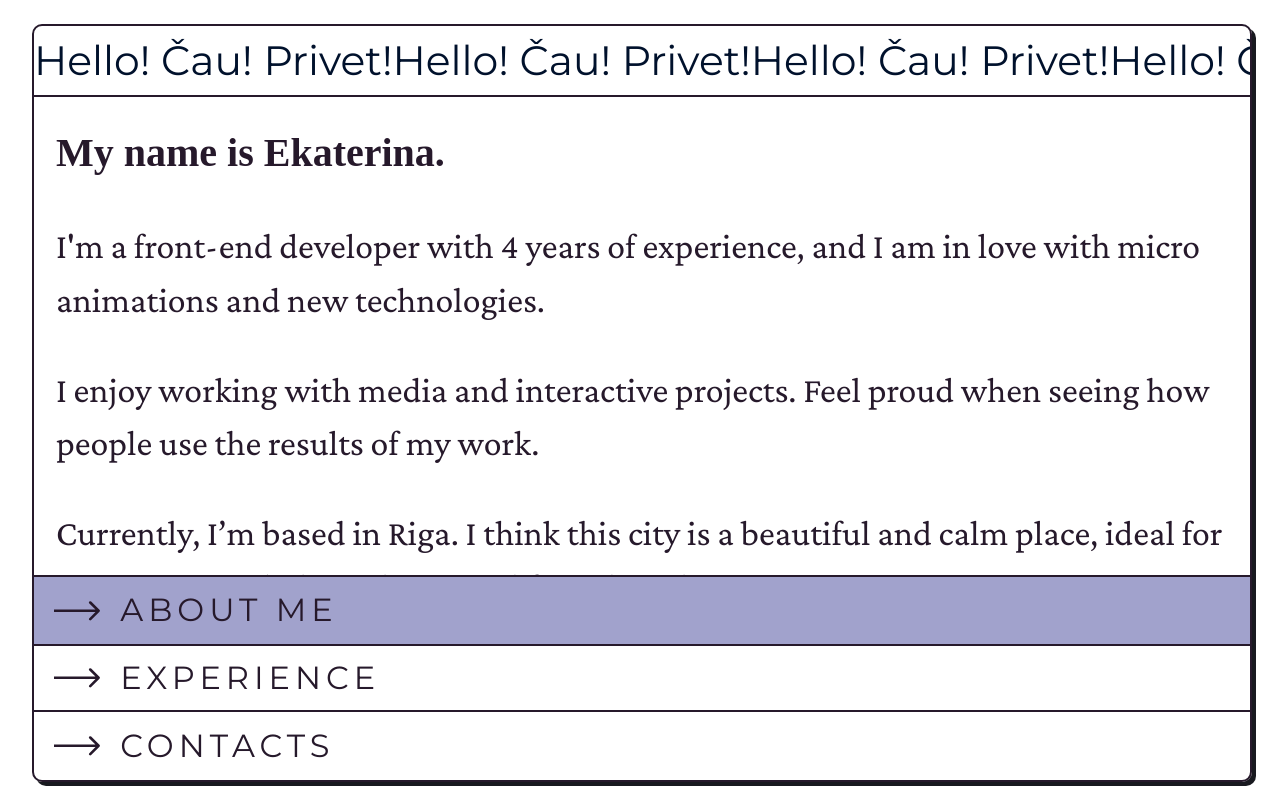
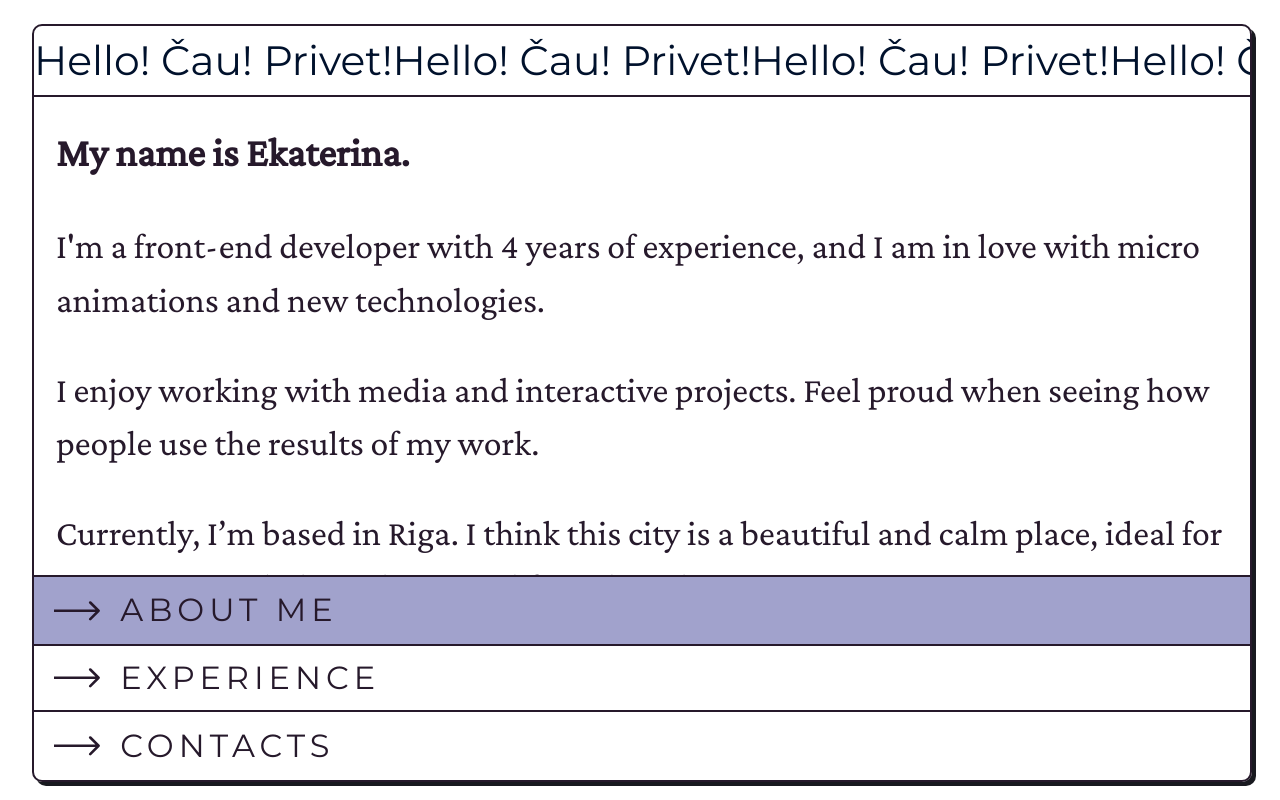
Before and after one commit to catherineriver/catherineriver, a Next.js app: page / in a window 1280 px wide. Built offline with nearby package versions, Linux system fonts and the light colour scheme; a web font is replaced by a local one.

Commit message:
fonts adjustmnets

```diff
--- a/styles/globals.css
+++ b/styles/globals.css
@@ -1,11 +1,3 @@
-@font-face {
-  font-family: 'Crimson Pro';
-  font-style: normal;
-  font-weight: 700;
-  font-display: optional;
-  src: url(https://fonts.gstatic.com/s/crimsonpro/v21/q5uDsoa5M_tv7IihmnkabARboYF6CsKj.woff2) format('woff2');
-}
-
 :root {
   --vw: 28vw;
   --s: 4s;
@@ -19,7 +11,7 @@
 }
 
 body {
-  font-family: 'Crimson Pro', serif;
+  font-family: 'Crimson Pro';
   color: #26192B;
   font-size: 28px;
   line-height: 49px;
```
